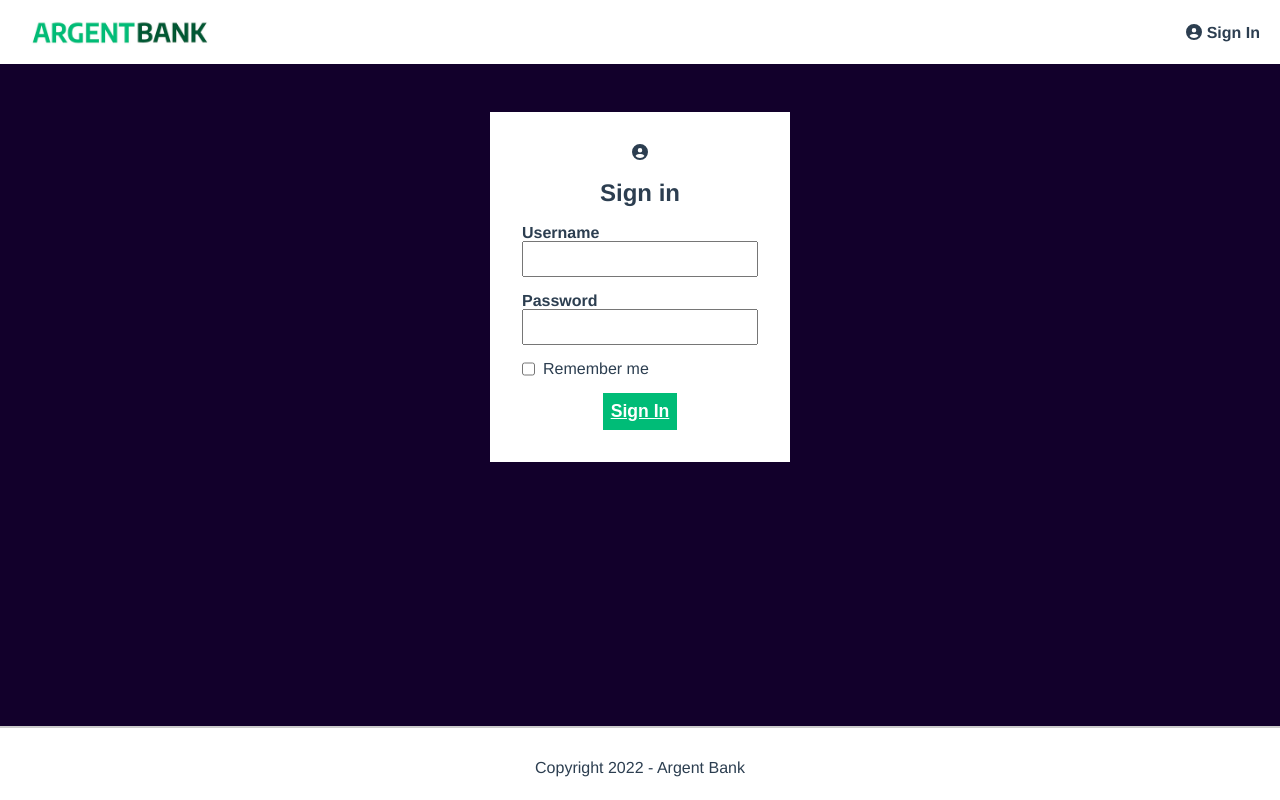
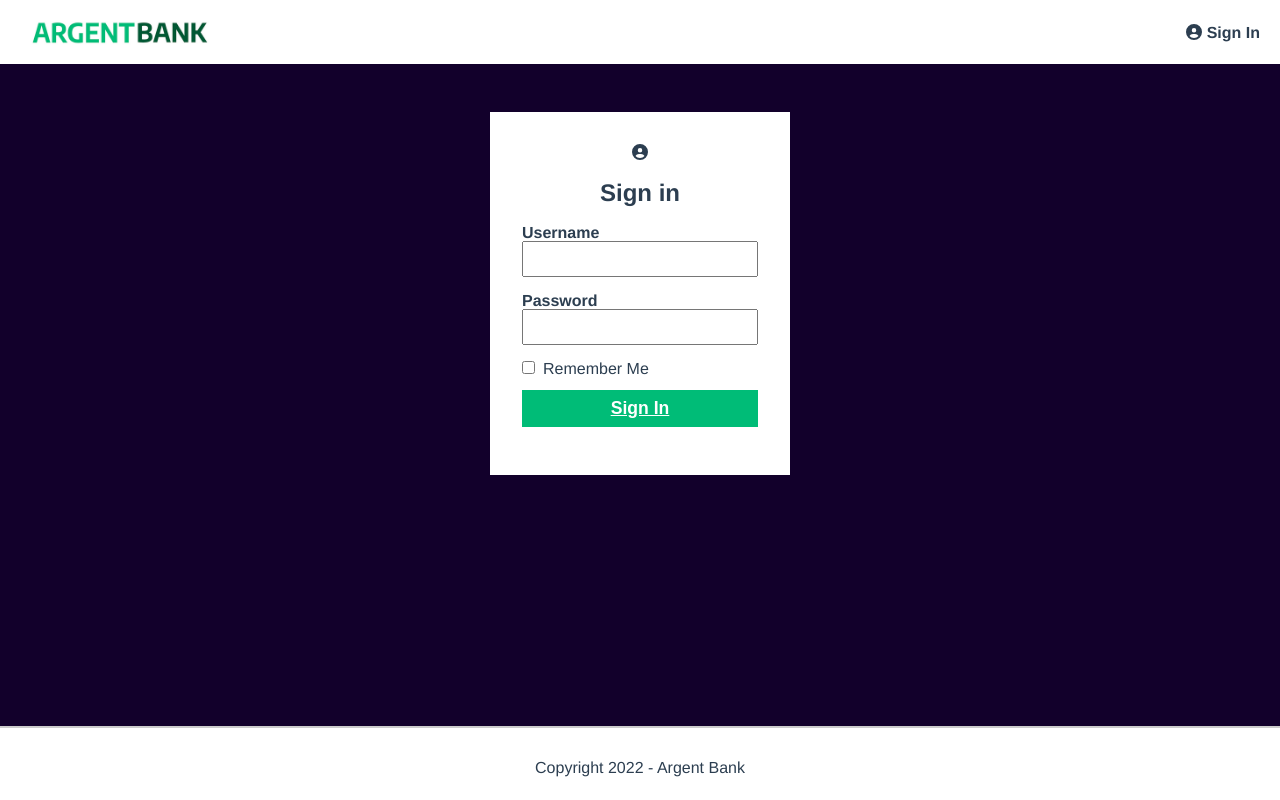
Before and after one commit to AnthoLFB/AnthonyLefebvre_13_26092022, a React (Create React App) app: page /login in a window 1280 px wide. Built offline with nearby package versions, Linux system fonts and the light colour scheme.

Commit message:
Custom input - Reduction of cyclomatic complexity. Unnecessary conditions have been removed. Class names have been changed to promote reusability.

```diff
--- a/src/components/CustomInput.jsx
+++ b/src/components/CustomInput.jsx
@@ -3,40 +3,20 @@ import '../styles/components/CustomInput.css';
 
 function CustomInput({title, type, labelId, isRequired})
 {
-    if(type === "checkbox")
-    {
-        if(isRequired)
-        {
-            return (
-                <div className="field__container--horizontal">
-                    <input className="field__container--horizontal__input" type={type} id={labelId} required/>
-                    <label className="field__container--horizontal__label" htmlFor={labelId}>{title}</label>
-                </div>
-            )
-        }
-
-        return (
-            <div className="field__container--horizontal">
-                <input className="field__container--horizontal__input" type={type} id={labelId} />
-                <label className="field__container--horizontal__label" htmlFor={labelId}>{title}</label>
-            </div>
-        )
-    }
-
     if(isRequired)
     {
         return (
-            <div className="field__container">
-                <label className="field__container__label" htmlFor={labelId}>{title}</label>
-                <input className="field__container__input" type={type} id={labelId} required/>
+            <div className="field-container">
+                <label className="field-container__label" htmlFor={labelId}>{title}</label>
+                <input className="field-container__input" type={type} id={labelId} required/>
             </div>
         )
     }
 
     return (
-        <div className="field__container">
-            <label className="field__container__label" htmlFor={labelId}>{title}</label>
-            <input className="field__container__input" type={type} id={labelId} />
+        <div className="field-container">
+            <label className="field-container__label" htmlFor={labelId}>{title}</label>
+            <input className="field-container__input" type={type} id={labelId} />
         </div>
     )
 }
--- a/src/components/LoginForm.jsx
+++ b/src/components/LoginForm.jsx
@@ -25,10 +25,13 @@ function LoginForm({errorStatus})
             <section className="login">
                 <FontAwesomeIcon icon={faCircleUser}/>
                 <h1 className="login__title">Sign in</h1>
-                <form className="login__form" action="" onSubmit={(e) => getUserToken(e, store)}>
+                <form className="login__form" onSubmit={(e) => getUserToken(e, store)}>
                     <CustomInput title={"Username"} type={"email"} labelId={"userEmail"} isRequired={true}/>
                     <CustomInput title={"Password"} type={"password"} labelId={"userPassword"} isRequired={true}/>
-                    <CustomInput title={"Remember me"} type={"checkbox"} labelId={"backupUserData"} isRequired={false}/>
+                    <div className="field-container--horizontal">
+                        <input className="field-container__input" type="checkbox" id="backUpUserData" />
+                        <label className="field-container__label" htmlFor="backUpUserData">Remember Me</label>
+                    </div>
                     <CustomBtn title={"Sign In"} type={"submit"} isActivated={true}/>
                 </form>
                 <div className='warning-content'>
@@ -42,10 +45,13 @@ function LoginForm({errorStatus})
         <section className="login">
             <FontAwesomeIcon icon={faCircleUser}/>
             <h1 className="login__title">Sign in</h1>
-            <form className="login__form" action="" onSubmit={(e) => getUserToken(e, store)}>
+            <form className="login__form" onSubmit={(e) => getUserToken(e, store)}>
                 <CustomInput title={"Username"} type={"email"} labelId={"userEmail"} isRequired={true}/>
                 <CustomInput title={"Password"} type={"password"} labelId={"userPassword"} isRequired={true}/>
-                <CustomInput title={"Remember me"} type={"checkbox"} labelId={"backupUserData"} isRequired={false}/>
+                <div className="field-container--horizontal">
+                    <input className="field-container__input" type="checkbox" id="backUpUserData" />
+                    <label className="field-container__label" htmlFor="backUpUserData">Remember Me</label>
+                </div>
                 <CustomBtn title={"Sign In"} type={"submit"} isActivated={true}/>
             </form>
         </section>
--- a/src/styles/components/CustomInput.css
+++ b/src/styles/components/CustomInput.css
@@ -1,4 +1,4 @@
-.field__container
+.field-container
 {
     display: flex;
     flex-direction: column;
@@ -6,31 +6,14 @@
     margin-bottom: 1rem;
 }
 
-.field__container--horizontal
-{
-    display: flex;
-    flex-direction: row;
-    text-align: left;
-}
-
-.field__container__label
+.field-container__label
 {
     font-weight: bold;
     color: #2c3e50;
 }
 
-.field__container__input
+.field-container__input
 {
     padding: 5px;
     font-size: 1.2rem;
 }
-
-.field__container--horizontal__label
-{
-    margin-left: 0.5em;
-}
-
-.field__container--horizontal__input, .field__container--horizontal__label
-{
-    margin-bottom: 1rem;
-}
--- a/src/styles/components/LoginForm.css
+++ b/src/styles/components/LoginForm.css
@@ -15,3 +15,21 @@
     margin-block-start: 0.83em;
     margin-block-end: 0.83em;
 }
+
+.field-container--horizontal
+{
+    display: flex;
+    flex-direction: row;
+    text-align: left;
+}
+
+.field-container--horizontal input[type="checkbox"], .field__container--horizontal label
+{
+    margin-bottom: 1rem;
+}
+
+.field-container--horizontal label
+{
+    font-weight: normal;
+    margin-left: 0.5em;
+}
```
